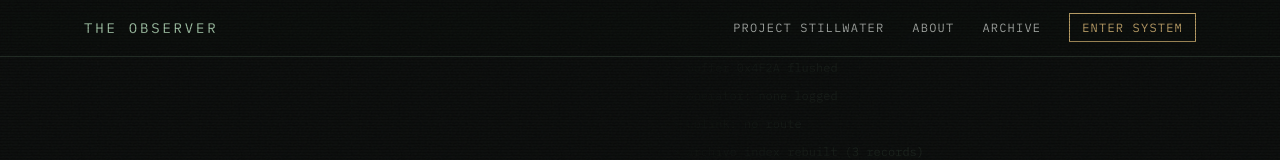
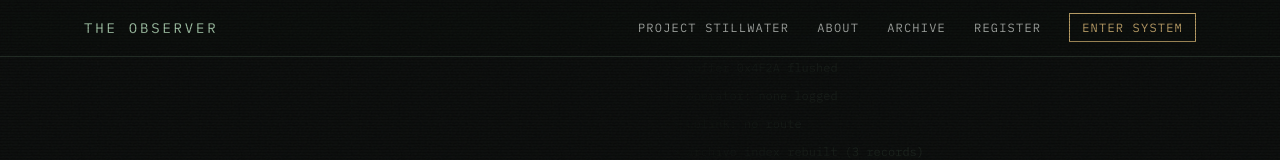
Before and after one commit to VFXviper007/observer, a Next.js app: page / in a window 1280 px wide. Shown: the top 160 px of the page. Built offline with nearby package versions, Linux system fonts and the light colour scheme.

Commit message:
Update navigation links for registration and login

```diff
--- a/content/site.ts
+++ b/content/site.ts
@@ -2,7 +2,8 @@ export const nav = [
   { label: "PROJECT STILLWATER", href: "#status" },
   { label: "ABOUT", href: "#about" },
   { label: "ARCHIVE", href: "#archive" },
-  { label: "ENTER SYSTEM", href: "#participation" },
+  { label: "REGISTER", href: "/register" },
+  { label: "ENTER SYSTEM", href: "/login" },
 ];
 export const statusRows: [string, string][] = [
   ["PROJECT", "STILLWATER"], ["ESTABLISHED", "2008"], ["LAST ACTIVE", "2011"], ["STATUS", "TERMINATED"],
```
